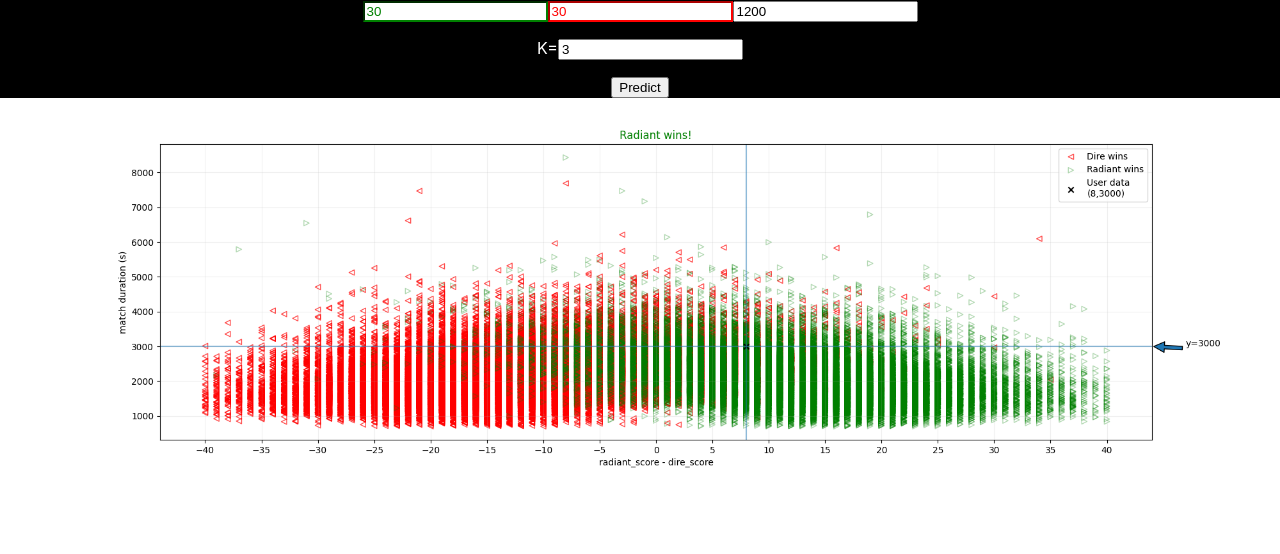
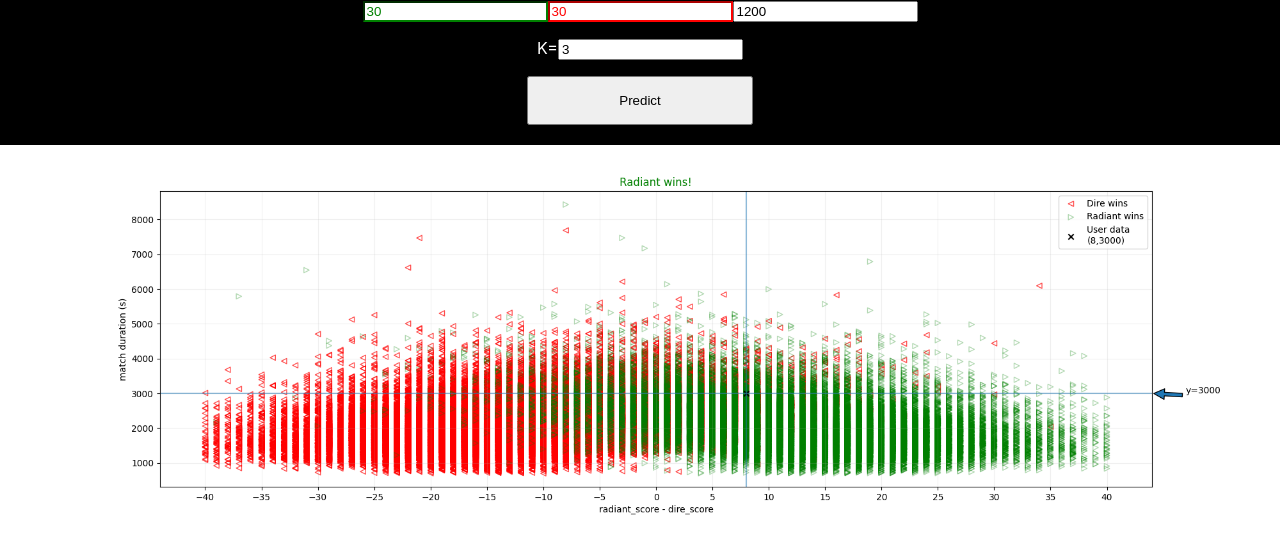
Before and after one commit to NaelsonDouglas/DotaSeer, a React (Create React App) app in the folder src/frontend/: page / in a window 1280 px wide. Shown: the top 554 px of the page. Built offline with nearby package versions, Linux system fonts and the light colour scheme.

Commit message:
Changed some styling

```diff
--- a/src/frontend/src/App.js
+++ b/src/frontend/src/App.js
@@ -91,7 +91,10 @@ class App extends React.Component {
               onChange={this.kHandleChange}
             />
           </p>
-          <input type="submit" value="Predict" style={{ marginLeft: "auto" }}/>
+          <input type="submit" value="Predict" style={{ marginLeft: "auto",padding:"15px 90px", cursor:"pointer"}}/>
+          <br></br>
+          -
+
           {/* <h3 style={{color: 'white'}}>Result: {this.state.result}</h3> */}
         </form>
         <div style={{
```
